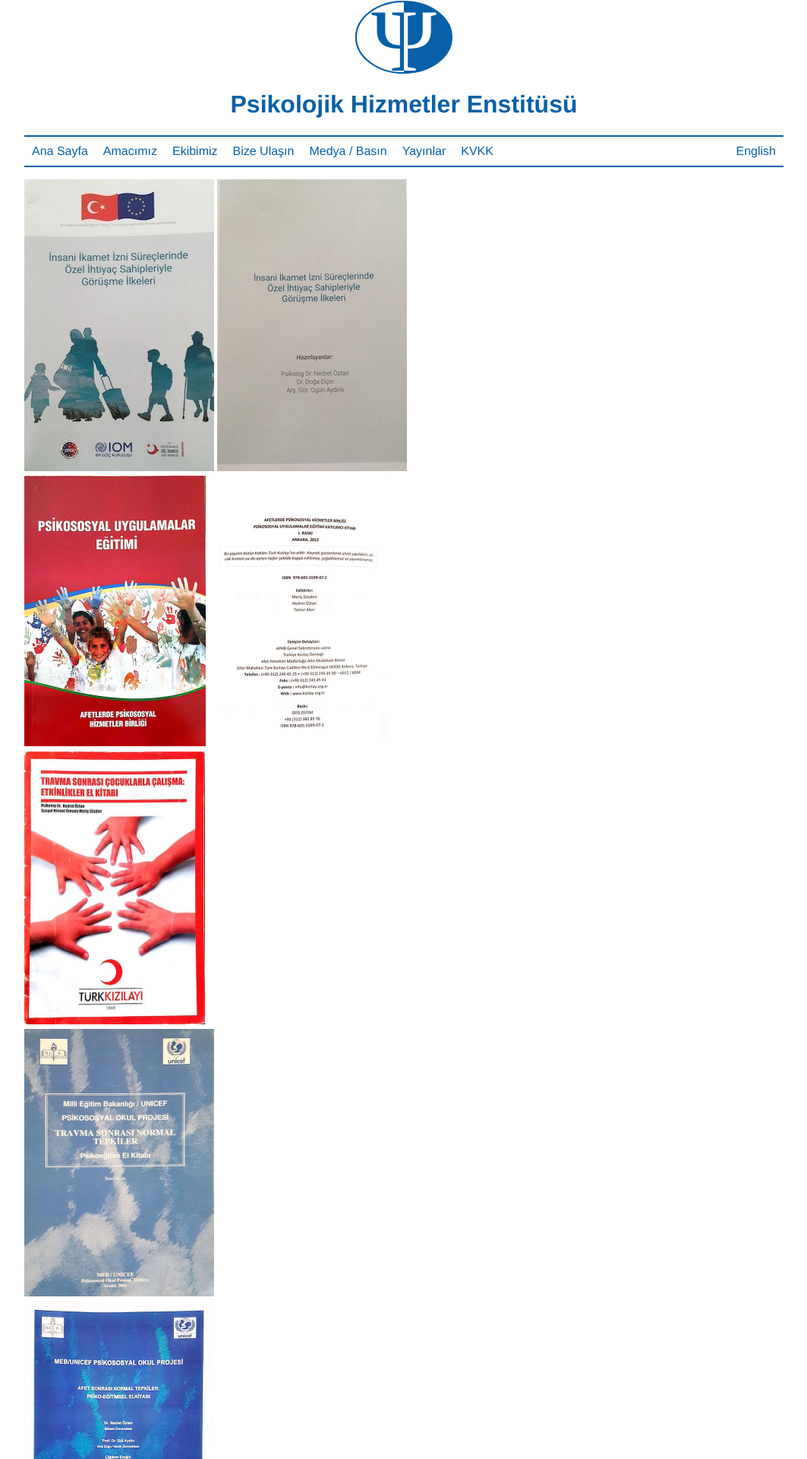
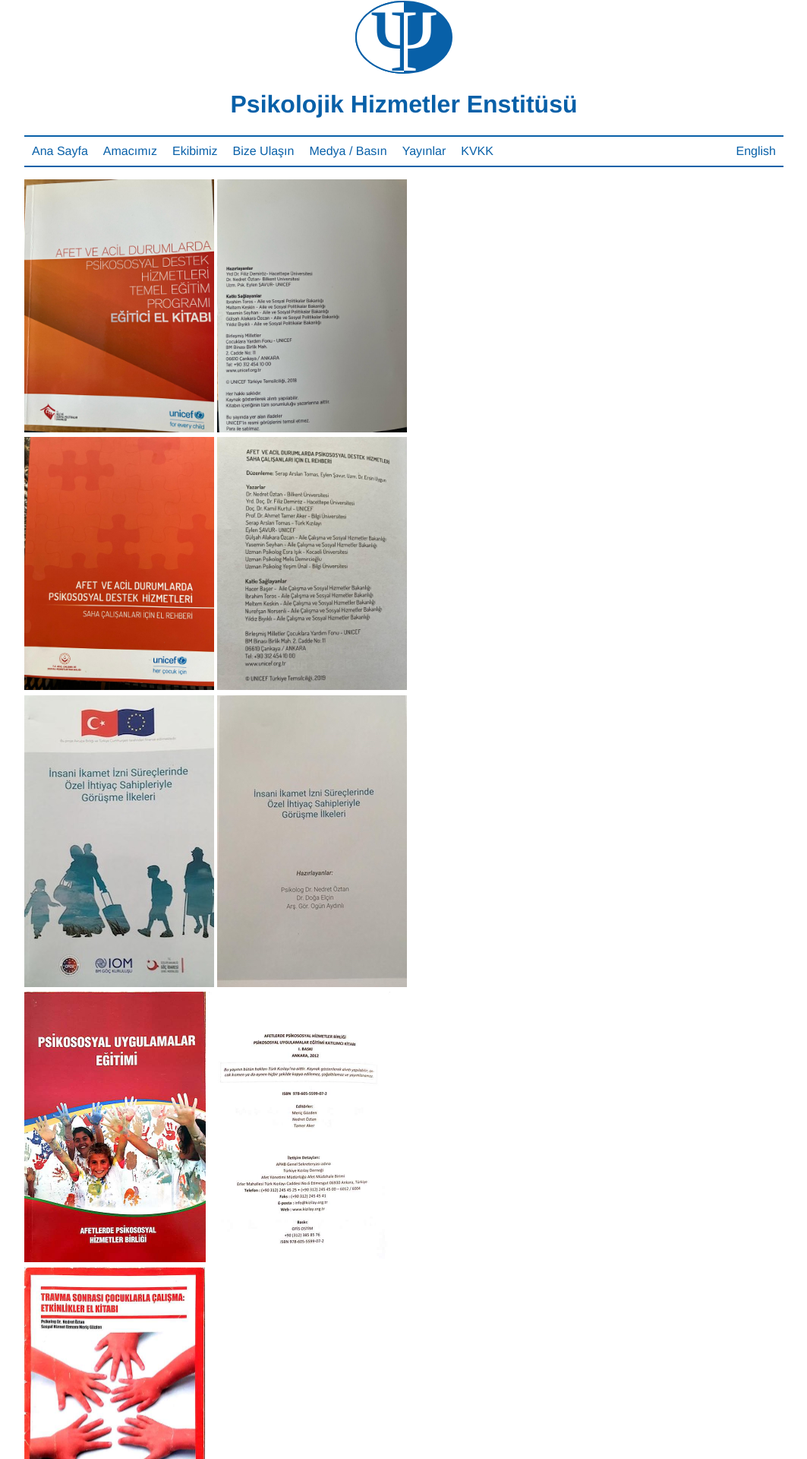
Before and after one commit to koralcem/phe-site, a Jekyll site: the page built from yayinlar.html, in a window 1280 px wide. Shown: the top 1920 px of the page at 76% size, without its empty margins (108-1171 px from the left). Built offline with Jekyll 4.4.1, drawn with Linux system fonts in a browser that asks for light colours.

Commit message:
Add new books to publications page

```diff
--- a/yayinlar.html
+++ b/yayinlar.html
@@ -2,6 +2,16 @@
 ---
 
 <main>
+  <div class="cover">
+    <a href="images/psikososyal-egitici-kapak.jpg"><img alt="Afet ve acil durumlarda psikososyal destek hizmetleri eğitici el kitabı kapak resmi" src="images/psikososyal-egitici-kapak.jpg" width="250" height="333" /></a>
+    <a href="images/psikososyal-egitici-yazarlar.jpg"><img alt="Afet ve acil durumlarda psikososyal destek hizmetleri eğitici el kitabı yazarlar sayfası" src="images/psikososyal-egitici-yazarlar.jpg" width="250" height="333" /></a>
+  </div>
+
+  <div class="cover">
+    <a href="images/psikososyal-saha-calisanlari-kapak.jpg"><img alt="Afet ve acil durumlarda psikososyal destek hizmetleri saha çalışanları el rehberi kapak resmi" src="images/psikososyal-saha-calisanlari-kapak.jpg" width="250" height="333" /></a>
+    <a href="images/psikososyal-saha-calisanlari-yazarlar.jpg"><img alt="Afet ve acil durumlarda psikososyal destek hizmetleri saha çalışanları el rehberi yazarlar sayfası" src="images/psikososyal-saha-calisanlari-yazarlar.jpg" width="250" height="333" /></a>
+  </div>
+
   <div class="cover">
     <a href="images/insani-ikamet-1.jpg"><img alt="İnsani ikamet görüşme ilkeleri kapak resmi" src="images/insani-ikamet-1.jpg" width="250" height="384" /></a>
     <a href="images/insani-ikamet-2.jpg"><img alt="İnsani ikamet görüşme ilkeleri kapak resmi" src="images/insani-ikamet-2.jpg" width="250" height="384" /></a>
```
Also changed, not shown: images/psikososyal-egitici-kapak.jpg (added), images/psikososyal-egitici-yazarlar.jpg (added), images/psikososyal-saha-calisanlari-kapak.jpg (added), images/psikososyal-saha-calisanlari-yazarlar.jpg (added).
